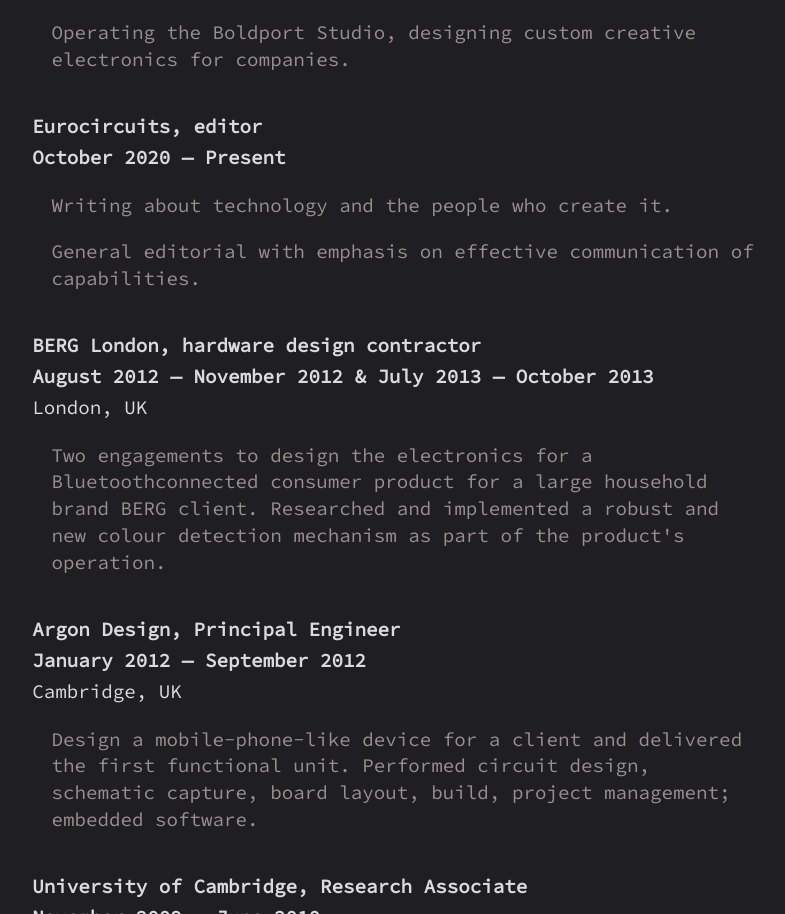
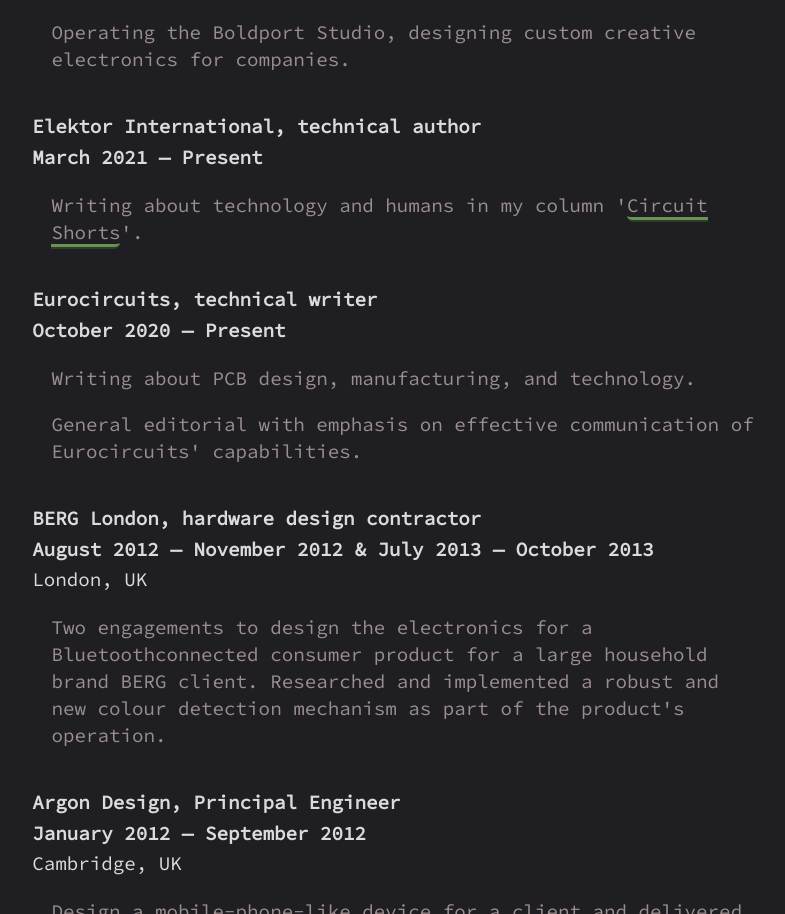
Before and after one commit to saardrimer/saardrimer.github.io, a plain HTML site: page cv.html in a window 1280 px wide. Shown: the part 831-1745 px from the top of the page, without its empty margins (243-1028 px from the left). Drawn offline with Linux system fonts and the light colour scheme.

Commit message:
Added Elektor

```diff
--- a/cv.html
+++ b/cv.html
@@ -28,12 +28,20 @@
         </ul>
     </div>
 
-    <p><strong>Eurocircuits, editor<br>
+    <p><strong>Elektor International, technical author<br>
+    March 2021 &mdash; Present</strong></p>
+    <div class="lighter">
+        <ul>
+            <li>Writing about technology and humans in my column '<a href="https://www.elektormagazine.com/tags/circuit-shorts">Circuit Shorts</a>'.</li>
+        </ul>
+    </div>
+
+    <p><strong>Eurocircuits, technical writer<br>
     October 2020 &mdash; Present</strong></p>
     <div class="lighter">
         <ul>
-            <li>Writing about technology and the people who create it.</li>
-            <li>General editorial with emphasis on effective communication of capabilities.</li>
+            <li>Writing about PCB design, manufacturing, and technology.</li>
+            <li>General editorial with emphasis on effective communication of Eurocircuits' capabilities.</li>
         </ul>
     </div>
 
```
